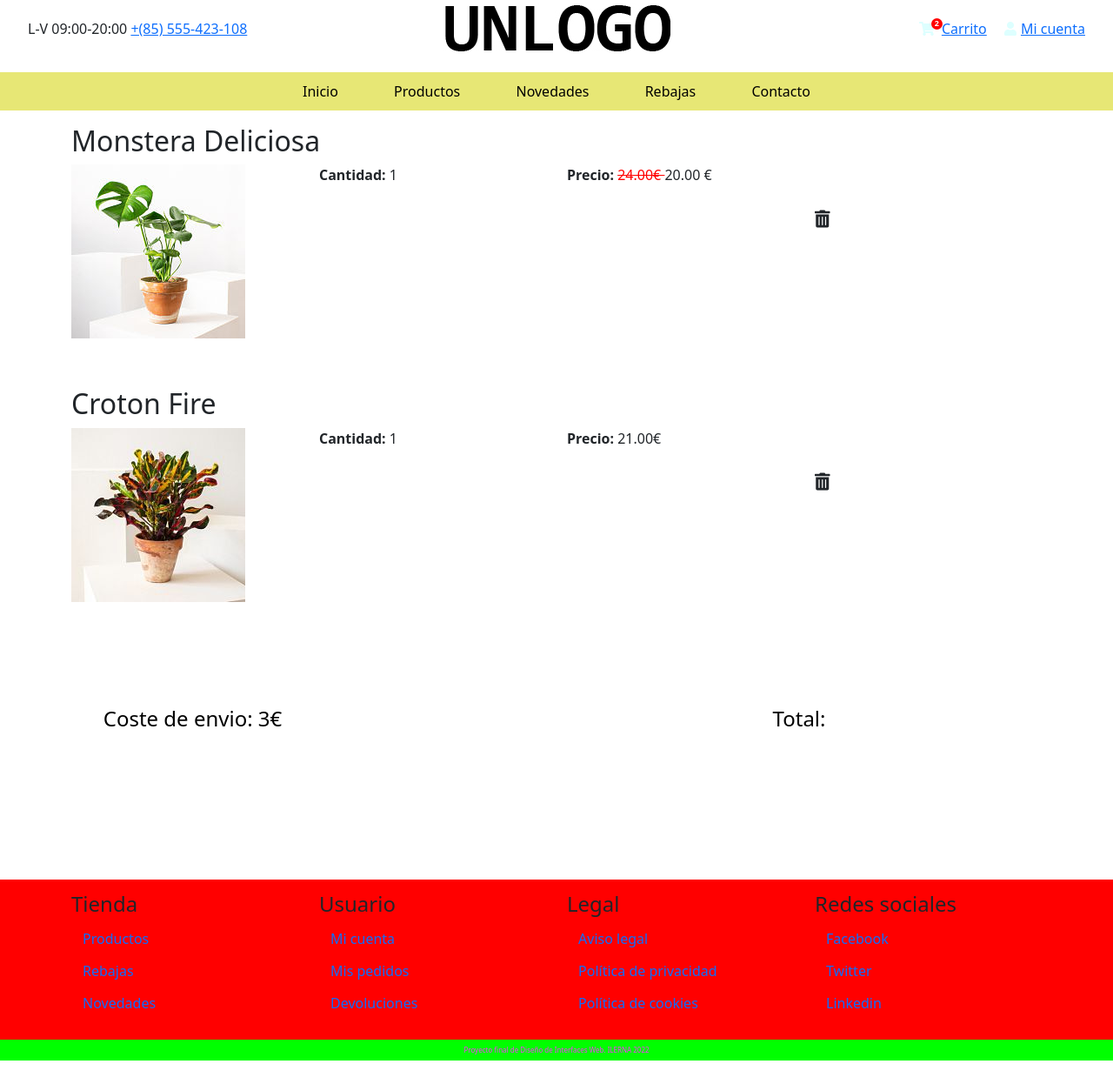
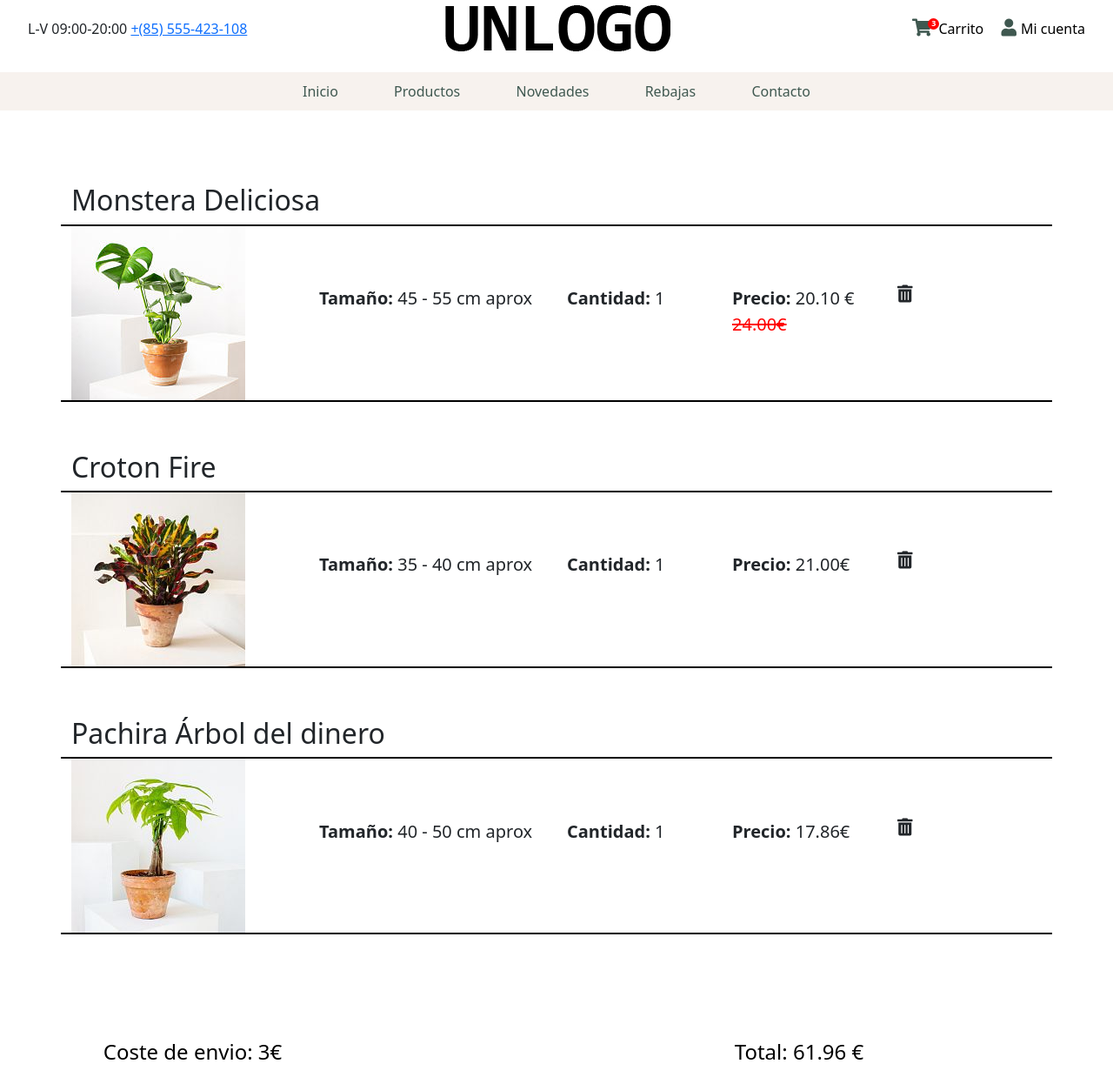
Before and after one commit to MMarCarrasco/DESPL_ProyectoFinal, a plain HTML site: page index.html in a window 1280 px wide. Shown: the part 17-1263 px from the top of the page at 87% size. Before the commit the page ends 1236 px from the top, so only its background shows below. Drawn offline with nearby package versions, Linux system fonts and the light colour scheme.

Commit message:
Estilo 2.0 y funcionalidad

```diff
--- a/css/styles.css
+++ b/css/styles.css
@@ -1,17 +1,13 @@
-/* MENÚ */
-ul.menu{text-align: center; background: rgb(231, 231, 117);}
-ul.menu > li{display: inline-block; margin: 0px 20px; padding: 10px;}
-ul.menu > li a{text-decoration: none; color: rgb(0, 0, 0); }
-ul.menu > li a:hover{color: #00f;}
-
-li{list-style: none;}
-
+/* CABECERA */
+ul.menu{text-align: center; background: #f7f2ee;}
+ul.menu > li a{text-decoration: none; color: #3f5850 }
+ul.menu > li a:hover{color: #a8cfc3;}
+header .user-utils > div > a i{color: #3f5850; font-size: 20px;}
+header .user-utils > div > #my-account i{color: #3f5850;}
+header .user-utils  a{ color: black; text-decoration: none;}
 
 ul li{margin: 5%}
 ul li #oferta{color: red; text-decoration: line-through;}
-
-/*Centrar los datos del producto*/
-.producto .p{margin-top: 20%;}
 
 /*Icono papelera*/
 .eliminar i{ font-size: 20px;}
@@ -26,14 +22,31 @@ ul li #oferta{color: red; text-decoration: line-through;}
     display: none;
     position: fixed;
     right: 40px;
-    bottom: 64px;
+    bottom: 62px;
     width: 30px;
     height: 32px;
-    background: black;
+    background: #3f5850;
     z-index: 9999;
     cursor: pointer;
     text-align: center;
-    padding-top: 5px;
+    padding-top: 7px;
 }
 
 #totop i{color: rgb(255, 255, 255);}
+
+/*Productos*/
+.producto div{ margin-top: 6%; font-size: 20px;border-bottom: 2px solid black;}
+.producto .nombre, .producto .imagen{margin-top: 0;}
+.lista{
+    margin-bottom: 0;
+}
+
+/*Total*/
+.total{
+    margin-top: 0px;
+}
+/* PIE DE PÁGINA */
+footer{background: #f7f2ee ;}
+footer .footer_links ul li a{color: #3f5850;}
+footer .footer_links ul li a:hover{color: #a8cfc3;}
+.copyright{background: #3f5850; color: white;font-size: 12px;}
--- a/index.html
+++ b/index.html
@@ -58,28 +58,40 @@
 			<ul class="lista">
 				<li class="producto row">
 					<div class="nombre1"><h2>Monstera Deliciosa</h2></div>
-					<div class="imagen col-md-3"><img src="./img/monstera.jpg" alt=""></div>
-					<div class="cantidad col-md-3"><b class="p">Cantidad: </b><span>1</span></div>
-					<div class="precio col-md-3"><b class="p">Precio: </b><span id="oferta">24.00€ </span><span id="precio">20.00 </span>€</div>
-					<div class="eliminar col-md-3"><i class="p fas fa-trash-alt"></i></div>
+					<div class="imagen col-md-3 col-xs-12"><img src="./img/monstera.jpg" alt=""></div>
+					<div class="tamaño col-md-3 col-xs-12"><b>Tamaño:</b> 45 - 55 cm aprox</div>
+					<div class="cantidad col-md-2 col-xs-12"><b class="p">Cantidad: </b><span>1</span></div>
+					<div class="precio col-md-2 col-xs-12"><b class="p">Precio: </b><span class="precio">20.10 </span>€<p id="oferta">24.00€ </p></div>
+					<div class="eliminar col-md-2 col-xs-12"><i class="p fas fa-trash-alt"></i></div>
 
 				</li>
 
 				<li class="producto row ">
 					<div class="nombre"><h2>Croton Fire</h2></div>
-					<div class="imagen col-md-3"><img src="./img/croton.jpg" alt=""></div>
-					<div class="cantidad col-md-3"><b>Cantidad: </b><span>1</span></div>
-					<div class="precio col-md-3"><b>Precio: </b><span id="precio">21.00</span>€</div>
-					<div class="eliminar col-md-3"><i class="p fas fa-trash-alt"></i></div>
+					<div class="imagen col-md-3 col-xs-12"><img src="./img/croton.jpg" alt=""></div>
+					<div class="tamaño col-md-3 col-xs-12 "><b>Tamaño:</b> 35 - 40 cm aprox</div>
+					<div class="cantidad col-md-2 col-xs-12"><b>Cantidad: </b><span>1</span></div>
+					<div class="precio col-md-2 col-xs-12"><b>Precio: </b><span class="precio">21.00</span>€</div>
+					<div class="eliminar col-md-2 col-xs-12"><i class="p fas fa-trash-alt"></i></div>
+				</li>
+
+				<li class="producto row ">
+					<div class="nombre"><h2>Pachira Árbol del dinero</h2></div>
+					<div class="imagen col-md-3"><img src="./img/pachira.jpg" alt=""></div>
+					<div class="tamaño col-md-3"><b>Tamaño:</b> 40 - 50 cm aprox</div>
+					<div class="cantidad col-md-2"><b>Cantidad: </b>1</div>
+					<div class="precio col-md-2 "><b>Precio: </b><span class="precio">17.86</span>€</div>
+					<div class="eliminar col-md-2"><i class="p fas fa-trash-alt"></i></div>
 				</li>
 			</ul>
 
 			<div class="total row">
+				<p class="vacio"></p>
 				<div class="col-md-3"><p>Coste de envio: 3€</p></div>
 				<div class="col-md-5"></div>
-				<div class="ptotal col-md-2"><p>Total: </p></div>
+				<div class="ptotal col-md-2"><p></p></div>
 			</div>
-			<div class="vacio"><p></p></div>
+
 
 
 			<!-- NO TOCAR DE AQUÍ PARA ABAJO -->
--- a/js/scripts.js
+++ b/js/scripts.js
@@ -1,3 +1,6 @@
+var total =0;
+var envio = 3.00;
+var totalEnvio = 0;
 $(document).ready(function(){
 
     //Cambiar el numero de productos de la cesta
@@ -19,37 +22,47 @@ $(document).ready(function(){
 
     //Eliminar productos
     $(".lista").on('click', '.eliminar', function(){
+
         $(this).closest('li').remove();
 
         $("#shopping-cart span").html(elementos());
 
-        if(productos == 0){
-            $(".vacio p").html("No hay productos en la cesta");
+        total = 0;
+        $(".producto .precio span.precio").each(function (){
+
+            var precio = parseFloat($(this).text());
+            //console.log(precio);
+            total = total + precio;
+            console.log(total);
+            totalEnvio = total + envio;
+            $(".ptotal p").html("Total: " + totalEnvio + " €");
+
+        })
+
+        if(elementos() == 0){
+            $(".vacio ").html("No hay productos en la cesta");
+            totalEnvio = 0;
+
+            $(".ptotal p").html("Total: " + totalEnvio + " €");
 
         }
+    })
+
+    $(".producto .precio span.precio").each(function precioT(){
+
+        var precio = parseFloat($(this).text());
+        //console.log(precio);
+        total = total + precio;
+        console.log(total);
+
+        totalEnvio = total + envio;
+
+        $(".ptotal p").html("Total: " + totalEnvio + " €");
 
     })
 
-    $(".precio span").each(function(){
-        var precio = $(".precio span#precio").text();
-        console.log(precio);
-        var res = precio.split(" ");
-        var precioN = parseFloat(precio);
-        var precioNn = parseFloat(res);
-        console.log(res);
-        console.log(precioN);
-        var total =  precioN;
-        console.log(total);
-    })
 
 
-    /*var precio1 = $(".precio span#precio1").text();
-    var precioN1 = parseFloat(precio1);
-    var precio2 = $(".precio span#precio2").text();
-    var precioN2 = parseFloat(precio2);
-
-    var total = precioN1 + precioN2;
-    console.log(total);*/
 
 
 
```
Also changed, not shown: img/pachira.jpg (added).
